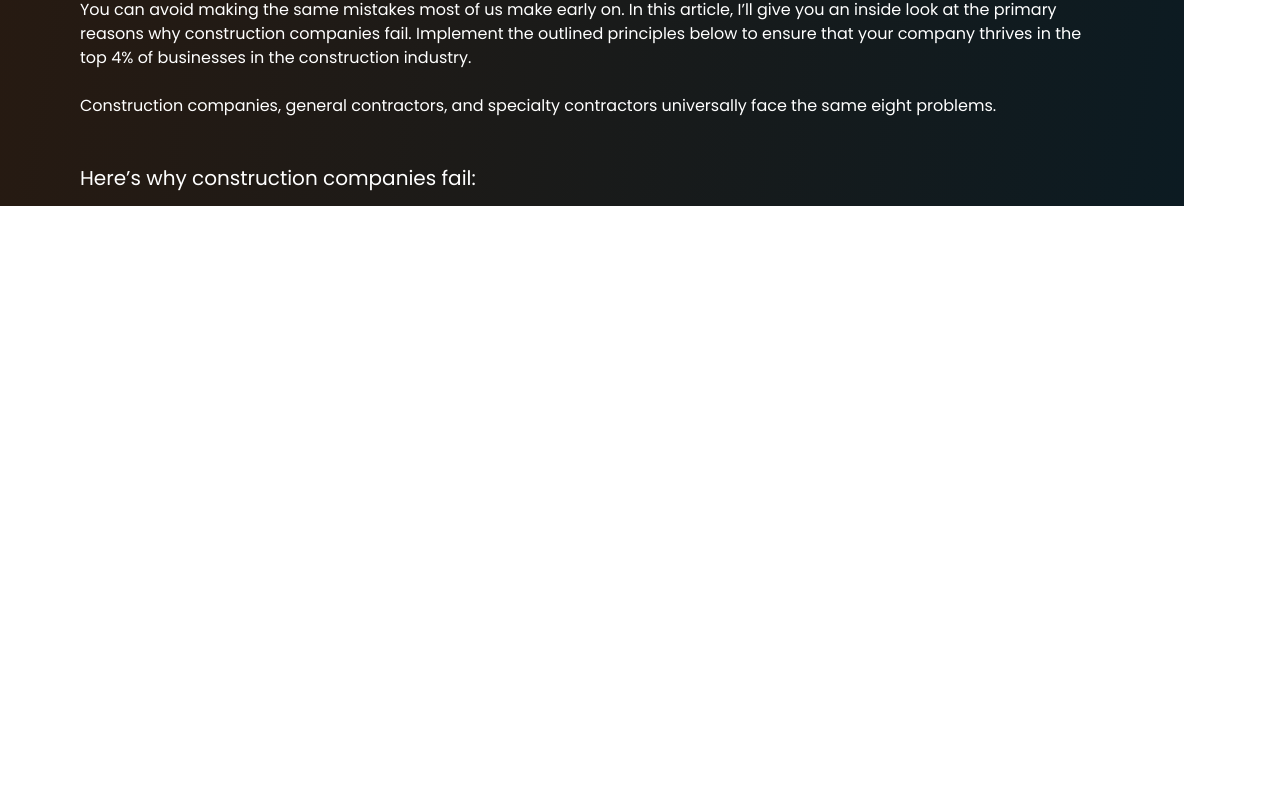
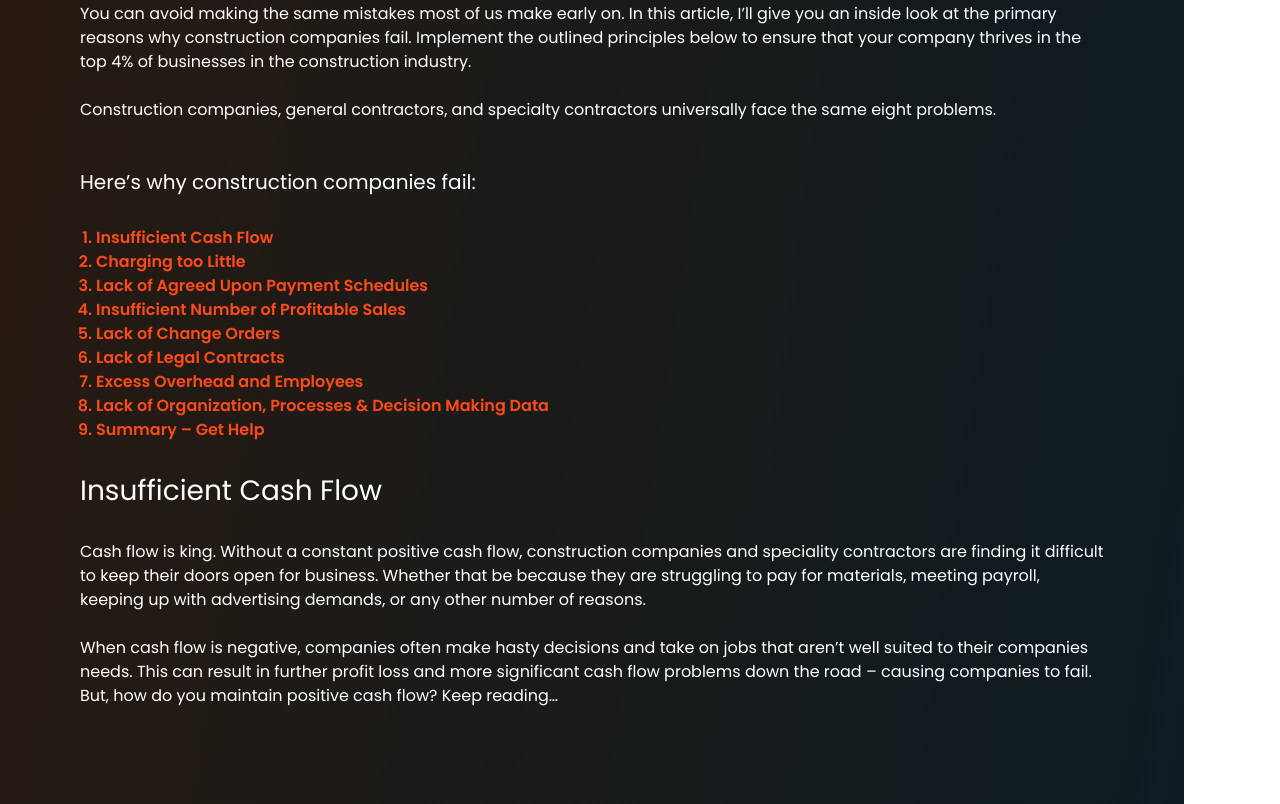
Before and after one commit to MKQazi786/headshot-clone, a React (Create React App) app in the folder headshot/: page /blogsPerProfile in a window 1280 px wide. Shown: the part 1267-2071 px from the top of the page. Before the commit the page ends 1473 px from the top, so only its background shows below. Built offline with nearby package versions, Linux system fonts and the light colour scheme.

Commit message:
added some para

```diff
--- a/headshot/src/cssPages/perBlog.css
+++ b/headshot/src/cssPages/perBlog.css
@@ -1,11 +1,11 @@
-main{
+.mainDiv{
     display: flex;
     flex-direction: column;
     justify-content: center;
     align-items: center;
     padding-top: 3rem;
     background: linear-gradient(98.24deg, #291a10 0%, #0c1b22 100%);
-
+    min-width: 74rem;
 }
 
 .medicalHeadShot {
@@ -43,7 +43,7 @@ main{
     border: 2px solid #FC4A1A;
 }
 
-main > p {
+main > .blogPara {
     color: white;
     font-weight: 100;
     padding: 5rem;
@@ -55,3 +55,17 @@ main > h5{
     margin: 1rem 5rem;
     margin-top: -3rem;
 }
+
+main > ol {
+    color: #FC4A1A;
+    align-self: self-start;
+    margin: 1rem 4rem;
+
+}
+
+main > h3{
+    color: white;
+    align-self:start ;
+    margin: 1rem 5rem;
+    margin-bottom: -3rem;
+}
--- a/headshot/src/cssPages/style.css
+++ b/headshot/src/cssPages/style.css
@@ -49,7 +49,7 @@ b {
 
 .headerBtn {
     display: flex;
-    align-items: center;
+    align-items: baseline;
     padding: 1rem 3rem;
     justify-content: flex-end;
 }
--- a/headshot/src/pages/blogsPerProfile.jsx
+++ b/headshot/src/pages/blogsPerProfile.jsx
@@ -23,9 +23,9 @@ const blogsPerProfile = () => {
                 </p>
             </div>
 
-            <main>
+            <main className="mainDiv" >
                 <img src={MP} alt="" width={1000} />
-                <p>
+                <p className="blogPara" >
                     Why do so many construction companies fail? According to the US Department
                     of Commerce, construction and contracting businesses have the highest failure
                     rate of any other business. Up to 96% of these companies fail before reaching
@@ -39,7 +39,26 @@ const blogsPerProfile = () => {
                     <br />
                     Construction companies, general contractors, and specialty contractors universally face the same eight problems.</p>
 
-                    <h5>Here’s why construction companies fail:</h5>
+                <h5>Here’s why construction companies fail:</h5>
+                <ol>
+                    <li>Insufficient Cash Flow</li>
+                    <li>Charging too Little</li>
+                    <li>Lack of Agreed Upon Payment Schedules</li>
+                    <li>Insufficient Number of Profitable Sales</li>
+                    <li>Lack of Change Orders</li>
+                    <li>Lack of Legal Contracts</li>
+                    <li>Excess Overhead and Employees</li>
+                    <li>Lack of Organization, Processes & Decision Making Data</li>
+                    <li>Summary – Get Help</li>
+                </ol>
+
+                <h3>Insufficient Cash Flow</h3>
+                <p className="blogPara" >
+
+                Cash flow is king. Without a constant positive cash flow, construction companies and speciality contractors are finding it difficult to keep their doors open for business. Whether that be because they are struggling to pay for materials, meeting payroll, keeping up with advertising demands, or any other number of reasons.
+                <br /> <br />
+                When cash flow is negative, companies often make hasty decisions and take on jobs that aren’t well suited to their companies needs. This can result in further profit loss and more significant cash flow problems down the road – causing companies to fail. But, how do you maintain positive cash flow? Keep reading…
+                </p>
 
             </main>
         </>
```
